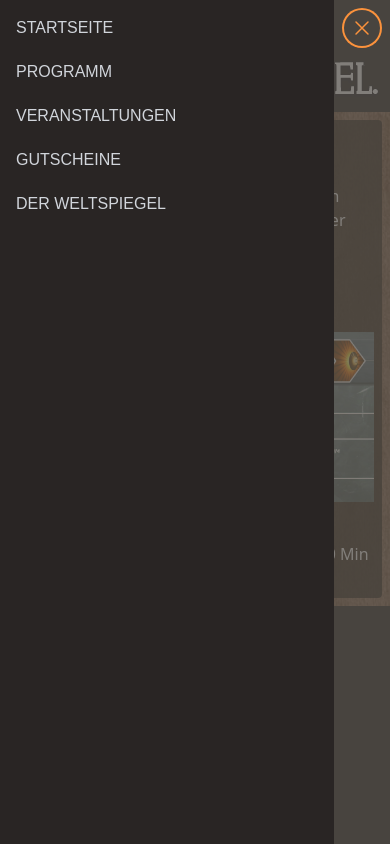
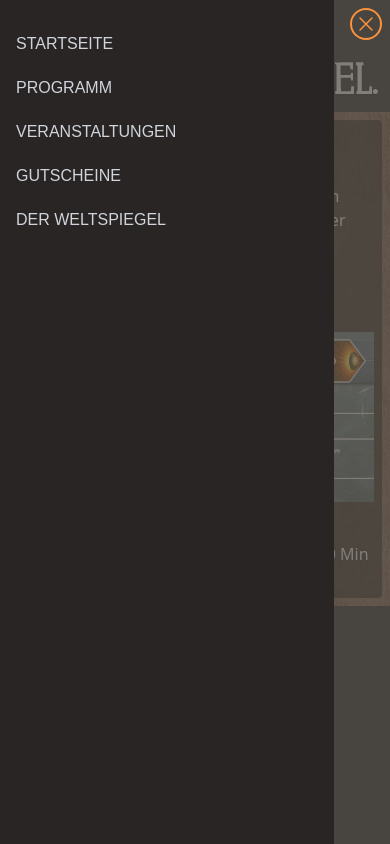
Before and after one commit to weltspiegel-cottbus/weltspiegel-cottbus.de-backup, a Next.js app: page /gutscheine in a window 390 px wide. Both pictures are taken after a click on the button "Hauptmenu". Built offline with nearby package versions, Linux system fonts and the light colour scheme; a web font is replaced by a local one.

Commit message:
Small layout fixes.

```diff
--- a/app/mobile-nav.tsx
+++ b/app/mobile-nav.tsx
@@ -2,8 +2,8 @@
 
 import { Fragment, useState } from "react";
 import Link from "next/link";
-import { Dialog, Menu, Transition } from "@headlessui/react";
-import { Bars3Icon, XMarkIcon } from "@heroicons/react/24/outline";
+import { Dialog, Transition } from "@headlessui/react";
+import { Bars3BottomLeftIcon, XMarkIcon } from "@heroicons/react/24/outline";
 import { classNames } from "@/lib/utility/class-names";
 
 import { Kameron } from "@next/font/google";
@@ -64,7 +64,7 @@ export default function MobileNav() {
                   <div className="absolute top-0 right-0 -mr-12 pt-2">
                     <button
                       type="button"
-                      className="ml-1 flex h-10 w-10 items-center justify-center rounded-full focus:outline-none focus:ring-2 focus:ring-inset focus:ring-orange-400"
+                      className="ml-1 flex h-8 w-8 items-center justify-center rounded-full focus:outline-none focus:ring-2 focus:ring-inset focus:ring-orange-400"
                       onClick={() => setSidebarOpen(false)}
                     >
                       <span className="sr-only">Close sidebar</span>
@@ -75,7 +75,7 @@ export default function MobileNav() {
                     </button>
                   </div>
                 </Transition.Child>
-                <div className="pt-2 h-0 flex-1 overflow-y-auto">
+                <div className="pt-6 h-0 flex-1 overflow-y-auto">
                   <nav className="space-y-1 px-2">
                     {staticNavigation.map((item) => (
                       <Link
@@ -107,10 +107,10 @@ export default function MobileNav() {
       <div className="md:hidden fixed top-0 pl-2 pt-2 z-10">
         <button
           onClick={() => setSidebarOpen(true)}
-          className="flex bg-orange-400 text-stone-900 h-10 w-10 items-center justify-center rounded-full focus:outline-none focus:ring-2 focus:ring-inset focus:ring-orange-400"
+          className="flex bg-orange-400 text-stone-900 h-8 w-8 items-center justify-center rounded-full focus:outline-none focus:ring-2 focus:ring-inset focus:ring-orange-400"
           aria-label="Hauptmenu"
         >
-          <Bars3Icon className="h-6 w-6" />
+          <Bars3BottomLeftIcon className="h-6 w-6" />
         </button>
       </div>
     </>
```
